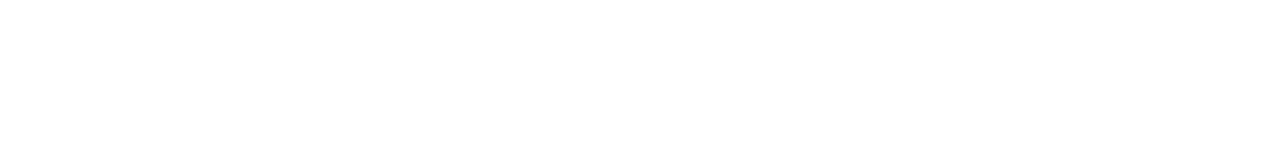
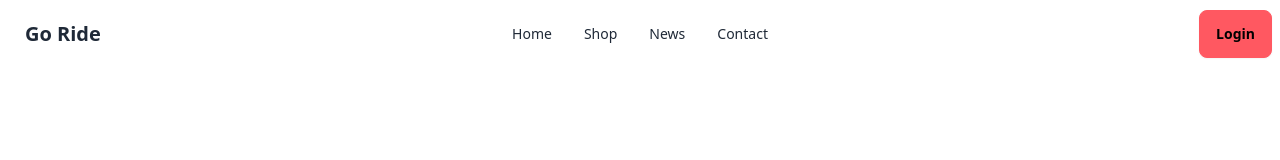
Before and after one commit to sadiaarf/Biker-Zone, a plain HTML site: page index.html in a window 1280 px wide. Drawn offline with nearby package versions, Linux system fonts and the light colour scheme.

Commit message:
add a font-poppins

```diff
--- a/index.html
+++ b/index.html
@@ -4,10 +4,55 @@
     <meta charset="UTF-8">
     <meta name="viewport" content="width=device-width, initial-scale=1.0">
     <title>Biker Zone Website</title>
+    <!-- favicon styles -->
+    <link rel="shortcut icon" href="images/slider/bike1.png" type="image/x-icon">
+    <!-- daisyui tailwind css -->
+    <link href="https://cdn.jsdelivr.net/npm/daisyui@4.6.0/dist/full.min.css" rel="stylesheet" type="text/css" />
+<script src="https://cdn.tailwindcss.com"></script>
+<!-- google font poppins -->
+<link rel="preconnect" href="https://fonts.googleapis.com">
+<link rel="preconnect" href="https://fonts.gstatic.com" crossorigin>
+<link href="https://fonts.googleapis.com/css2?family=Mulish:wght@800&family=Poppins:wght@400;500;600;700;800&family=Work+Sans:ital,wght@0,700;0,800;1,800&display=swap" rel="stylesheet">
+
+<style>
+.font-poppins{
+    font-family: 'Poppins', sans-serif;
+}
+
+</style>
 </head>
 <body>
     <header>
+<nav>
+    <div class="navbar bg-base-100">
+        <div class="navbar-start">
+          <div class="dropdown">
+            <div tabindex="0" role="button" class="btn btn-ghost lg:hidden">
+              <svg xmlns="http://www.w3.org/2000/svg" class="h-5 w-5" fill="none" viewBox="0 0 24 24" stroke="currentColor"><path stroke-linecap="round" stroke-linejoin="round" stroke-width="2" d="M4 6h16M4 12h8m-8 6h16" /></svg>
+            </div>
+            <ul tabindex="0" class="menu menu-sm dropdown-content mt-3 z-[1] p-2 shadow bg-base-100 rounded-box w-52">
+              <li><a>Home</a></li>
+              <li><a>Shop</a></li>
+              <li><a>News</a></li>
+              <li><a>Contact</a></li>
 
+            </ul>
+          </div>
+          <a class="btn btn-ghost text-xl">Go Ride</a>
+        </div>
+        <div class="navbar-center hidden lg:flex">
+          <ul class="menu menu-horizontal px-1">
+            <li><a>Home</a></li>
+            <li><a>Shop</a></li>
+            <li><a>News</a></li>
+            <li><a>Contact</a></li>
+          </ul>
+        </div>
+        <div class="navbar-end">
+          <a class="btn btn btn-error">Login</a>
+        </div>
+      </div>
+</nav>
     </header>
     <main>
 
--- /dev/null
+++ b/tailwind.config.js
@@ -0,0 +1,8 @@
+/** @type {import('tailwindcss').Config} */
+module.exports = {
+    content: ["./src/**/*.{html,js}"],
+    theme: {
+      extend: {},
+    },
+    plugins: [],
+  }
```
